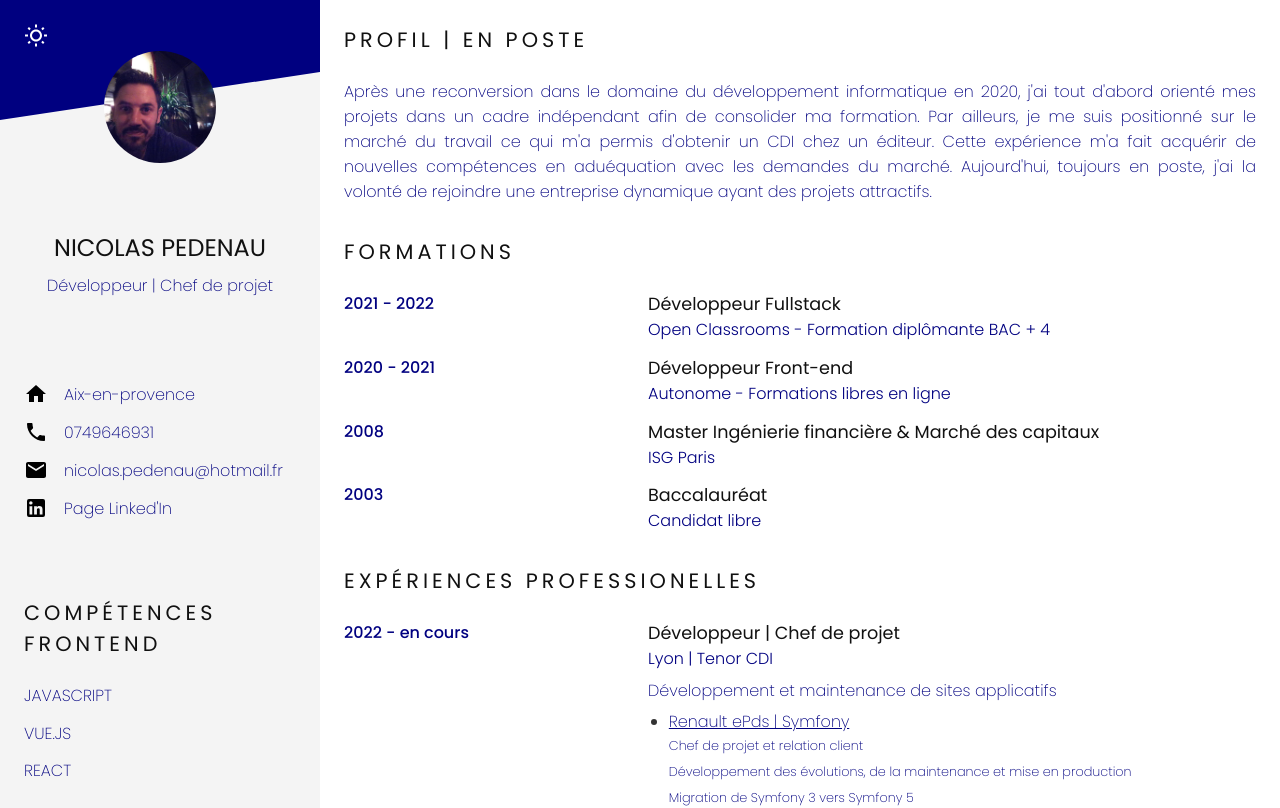
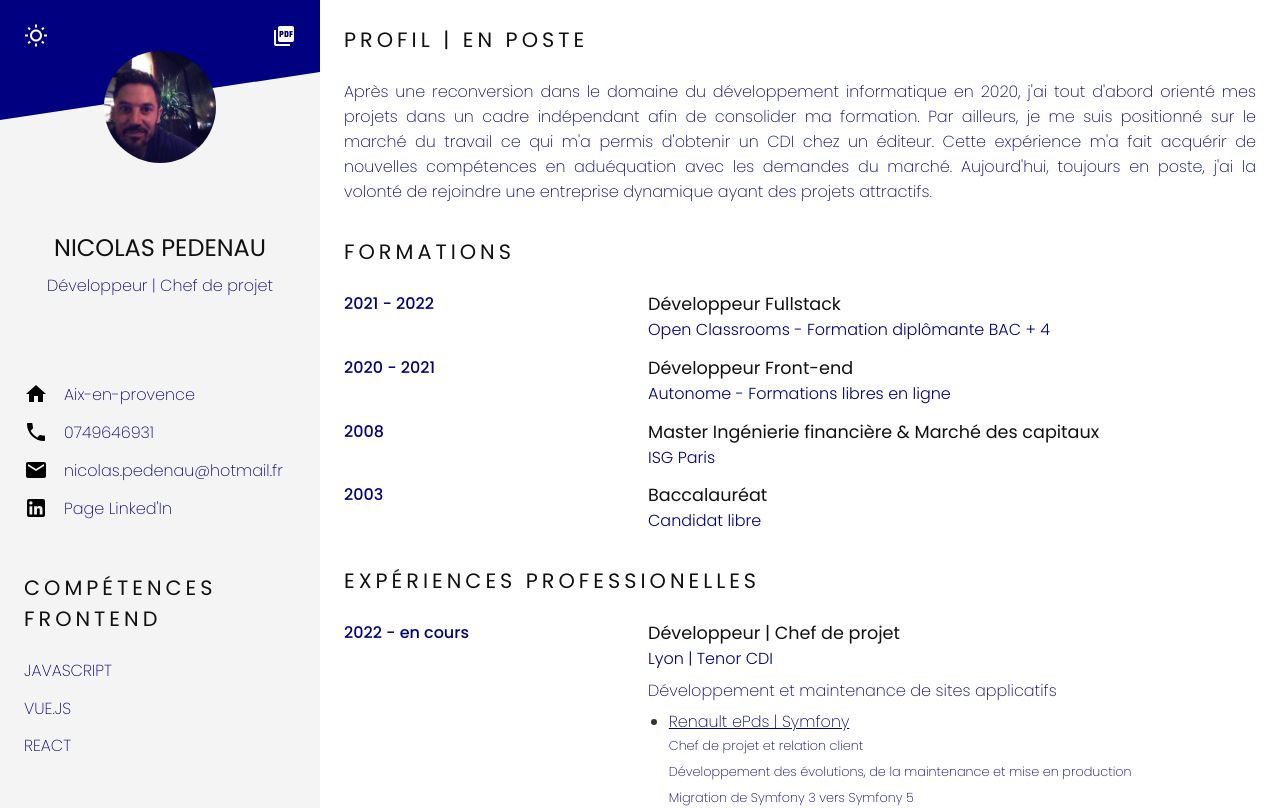
Before and after one commit to Virtus-web/cv-carine, a React (Create React App) app: page / in a window 1280 px wide. Shown: the top 808 px of the page. Built offline with nearby package versions, Linux system fonts and the light colour scheme.

Commit message:
update pdf dependency

```diff
--- a/package.json
+++ b/package.json
@@ -11,6 +11,8 @@
     "@testing-library/jest-dom": "^5.16.2",
     "@testing-library/react": "^12.1.4",
     "@testing-library/user-event": "^13.5.0",
+    "html2canvas": "^1.4.1",
+    "jspdf": "^2.5.1",
     "react": "^17.0.2",
     "react-dom": "^17.0.2",
     "react-html2pdf": "^1.0.1",
--- a/src/App.js
+++ b/src/App.js
@@ -4,40 +4,48 @@ import Skills from "./components/Skills"
 import Profil from "./components/Profil"
 import Cursus from "./components/FormationsExperiences"
 import DarkMode from "./components/DarkMode"
-// import PictureAsPdfIcon from "@mui/icons-material/PictureAsPdf"
-import { Preview, print } from "react-html2pdf"
-
+import PictureAsPdfIcon from "@mui/icons-material/PictureAsPdf"
+import React, { useRef } from "react";
+import html2canvas from "html2canvas"
+import jsPDF from "jspdf"
 
 function App() {
+
+    const pdfRef = useRef();
 
     const name = "Nicolas"
     const lastName = "Pedenau"
 
     const handleGenerateCv = () => {
-        let cvTemplate = document.getElementById("cv-print")
-        cvTemplate.setAttribute("style", "width:210mm !important")
-        cvTemplate.classList.add("cv-print")
-        document.body.classList.remove("dark")
-        setTimeout(() => {
-            print(`CV_${name}-${lastName}`, "cv-print")
-            cvTemplate.setAttribute("style", "width:100% !important")
-            cvTemplate.classList.remove("cv-print")
-        }, 300)
+        const input = pdfRef.current;
+        html2canvas(input).then((canvas) => {
+            const imgData = canvas.toDataURL('image/jpg');
+            const pdf = new jsPDF('p', 'mm', [297, 210], true);
+            const pdfWidth = pdf.internal.pageSize.getWidth();
+            const pdfHeight = pdf.internal.pageSize.getHeight();
+            const imgWidth = canvas.width;
+            const imgHeight = canvas.height;
+            const ratio = Math.min(pdfWidth / imgWidth, pdfHeight / imgHeight);
+            console.log(pdf.internal.pageSize.getHeight());
+            const imgX = (pdfWidth - imgWidth * ratio) / 2;
+            const imgY = 30;
+            pdf.addImage(imgData, 'jpg', imgX, imgY, imgWidth * ratio, imgHeight * ratio);
+            pdf.save(`CV_${name}-${lastName}`);
+        })
     }
 
     return (
-        // <Preview id={"cv-print"} class="cv-print">
-        <div className="App">
+        <div className="App" ref={ pdfRef }>
             <div className="grid__container">
                 <div className="sidebar">
                     <div className="actions">
-                        <DarkMode/>
-                        {/*<button onClick={handleGenerateCv}>*/}
-                        {/*    <PictureAsPdfIcon />*/}
-                        {/*</button>*/}
+                        <DarkMode />
+                        <button onClick={handleGenerateCv}>
+                            <PictureAsPdfIcon />
+                        </button>
                     </div>
-                    <User nom={`${name} ${lastName}`}/><br/>
-                    <Skills/>
+                    <User nom={`${name} ${lastName}`} />
+                    <Skills />
                 </div>
                 <div className="main">
                     <Profil />
@@ -45,7 +53,6 @@ function App() {
                 </div>
             </div>
         </div>
-        // </Preview>
     )
 }
 
```
Also changed, not shown: 1 other file (tests, documents, lock files or other folders).
